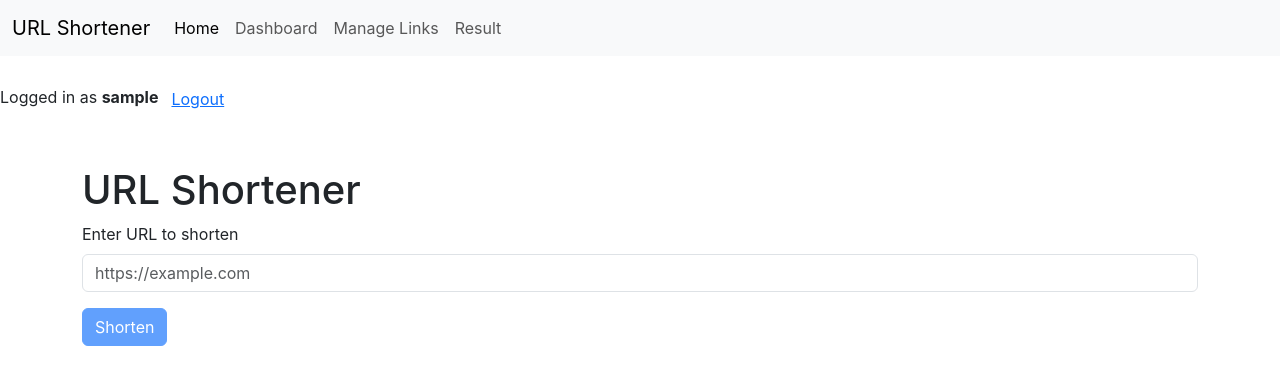
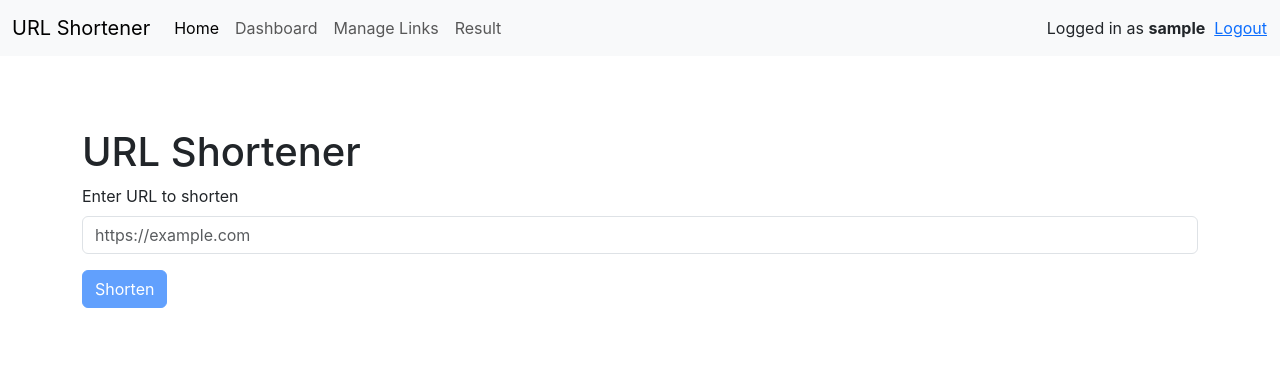
Before and after one commit to simeonar/UrlShortener, an Angular app in the folder UrlShortener.Web/: page /home in a window 1280 px wide. Shown: the top 384 px of the page. Built offline with nearby package versions, Linux system fonts and the light colour scheme; sample sign-in values are in the browser's storage.

Commit message:
feat: move login/logout/user info to top navbar for unified navigation

```diff
--- a/UrlShortener.Web/src/app/app.component.html
+++ b/UrlShortener.Web/src/app/app.component.html
@@ -184,7 +184,7 @@
       <span class="navbar-toggler-icon"></span>
     </button>
     <div class="collapse navbar-collapse" id="navbarNav">
-      <ul class="navbar-nav">
+      <ul class="navbar-nav me-auto mb-2 mb-lg-0">
         <li class="nav-item">
           <a class="nav-link" [routerLink]="['/home']" routerLinkActive="active">Home</a>
         </li>
@@ -198,18 +198,17 @@
           <a class="nav-link" [routerLink]="['/result']" routerLinkActive="active">Result</a>
         </li>
       </ul>
+      <div class="d-flex align-items-center">
+        <ng-container *ngIf="userName; else guestLinks">
+          <span class="me-2">Logged in as <b>{{ userName }}</b></span>
+          <button (click)="logout()" class="btn btn-link p-0">Logout</button>
+        </ng-container>
+        <ng-template #guestLinks>
+          <a routerLink="/login" class="me-2">Login</a>
+          <a routerLink="/register">Register</a>
+        </ng-template>
+      </div>
     </div>
   </div>
 </nav>
-
-<nav>
-  <ng-container *ngIf="userName; else guestLinks">
-    <span>Logged in as <b>{{ userName }}</b></span>
-    <button (click)="logout()" class="btn btn-link">Logout</button>
-  </ng-container>
-  <ng-template #guestLinks>
-    <a routerLink="/login">Login</a> |
-    <a routerLink="/register">Register</a>
-  </ng-template>
-</nav>
 <router-outlet></router-outlet>
```
